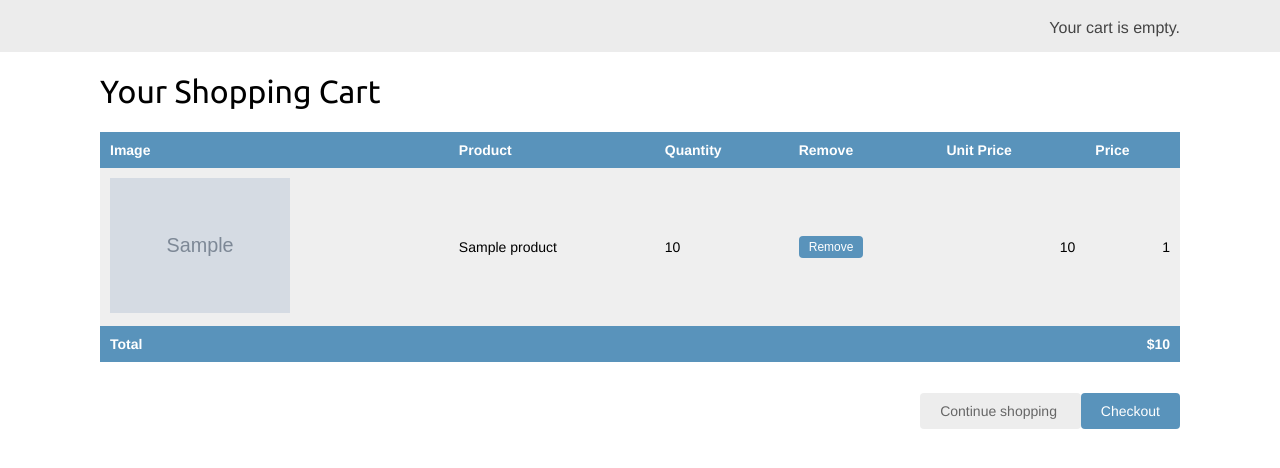
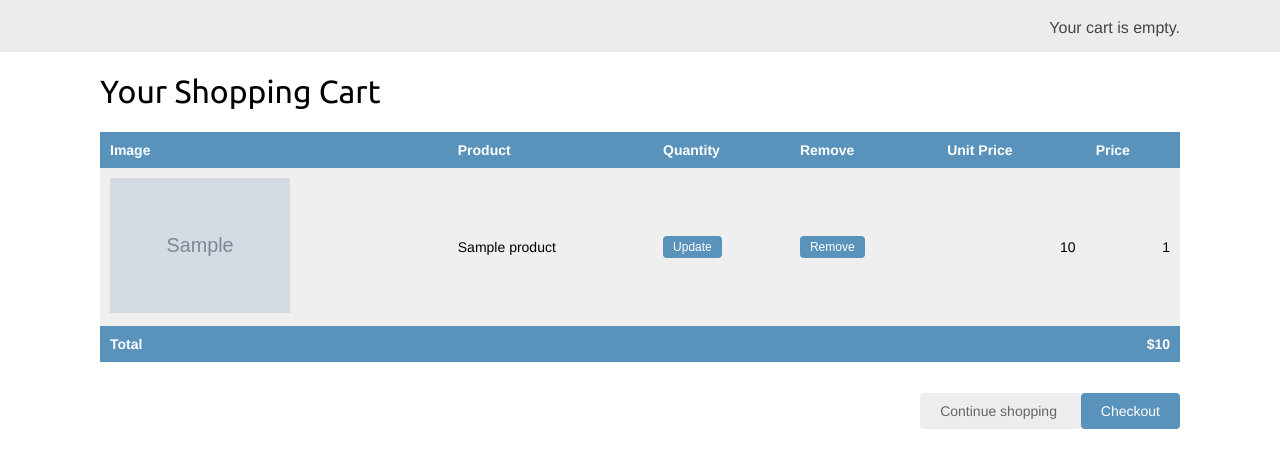
Before and after one commit to Jumaantony/django-shop, a Django app: template cart/templates/cart/detail.html in a window 1280 px wide. Shown: the part 46-514 px from the top of the page. Run offline with Django 3.2, Linux system fonts and the light colour scheme; the template is opened without the code that fills it: most values are stand-ins (such as "Sample title", 1, 10 or a date in 2020); grey boxes marked "Sample" are stand-in pictures.

Commit message:
fixed remove issue and added updating quantity

```diff
--- a/cart/cart.py
+++ b/cart/cart.py
@@ -66,7 +66,7 @@ class Cart(object):
 
     # cost of the items
     def get_total_price(self):
-        return sum(Decimal(item['price']) + item['quantity']
+        return sum(Decimal(item['price']) * item['quantity']
                    for item in self.cart.values())
 
     # removing cart from session
--- a/cart/templates/cart/detail.html
+++ b/cart/templates/cart/detail.html
@@ -31,15 +31,22 @@
                     </td>
 
                     <td>{{ product.name }}</td>
-                    <td>{{ product.quantity }}</td>
                     <td>
-                        <form action="{% url 'cart:cart_remove' product.id %}">
+                        <form action="{% url 'cart:cart_add' product.id %}" method="post">
+                            {{ item.update_quantity_form.quantity }}
+                            {{ item.update_quantity_form.override }}
+                            <input type="submit" value="Update">
+                            {% csrf_token %}
+                        </form>
+                    </td>
+                    <td>
+                        <form action="{% url 'cart:cart_remove' product.id %}" method="post">
                             <input type="submit" value="Remove">
                             {% csrf_token %}
                         </form>
                     </td>
                     <td class="num">{{ item.price }}</td>
-                    <td class="num">{{item.total_price }}</td>
+                    <td class="num">{{ item.total_price }}</td>
                 </tr>
             {% endwith %}
 
--- a/cart/views.py
+++ b/cart/views.py
@@ -29,5 +29,10 @@ def cart_remove(request, product_id):
 
 def cart_detail(request):
     cart = Cart(request)
+    for item in cart:
+        item['update_quantity_form'] = CartAddProductForm(initial={
+            'quantity': item['quantity'],
+            'override': True
+        })
     return render(request, 'cart/detail.html',
                   {'cart': cart})
```
Also changed, not shown: db.sqlite3.
